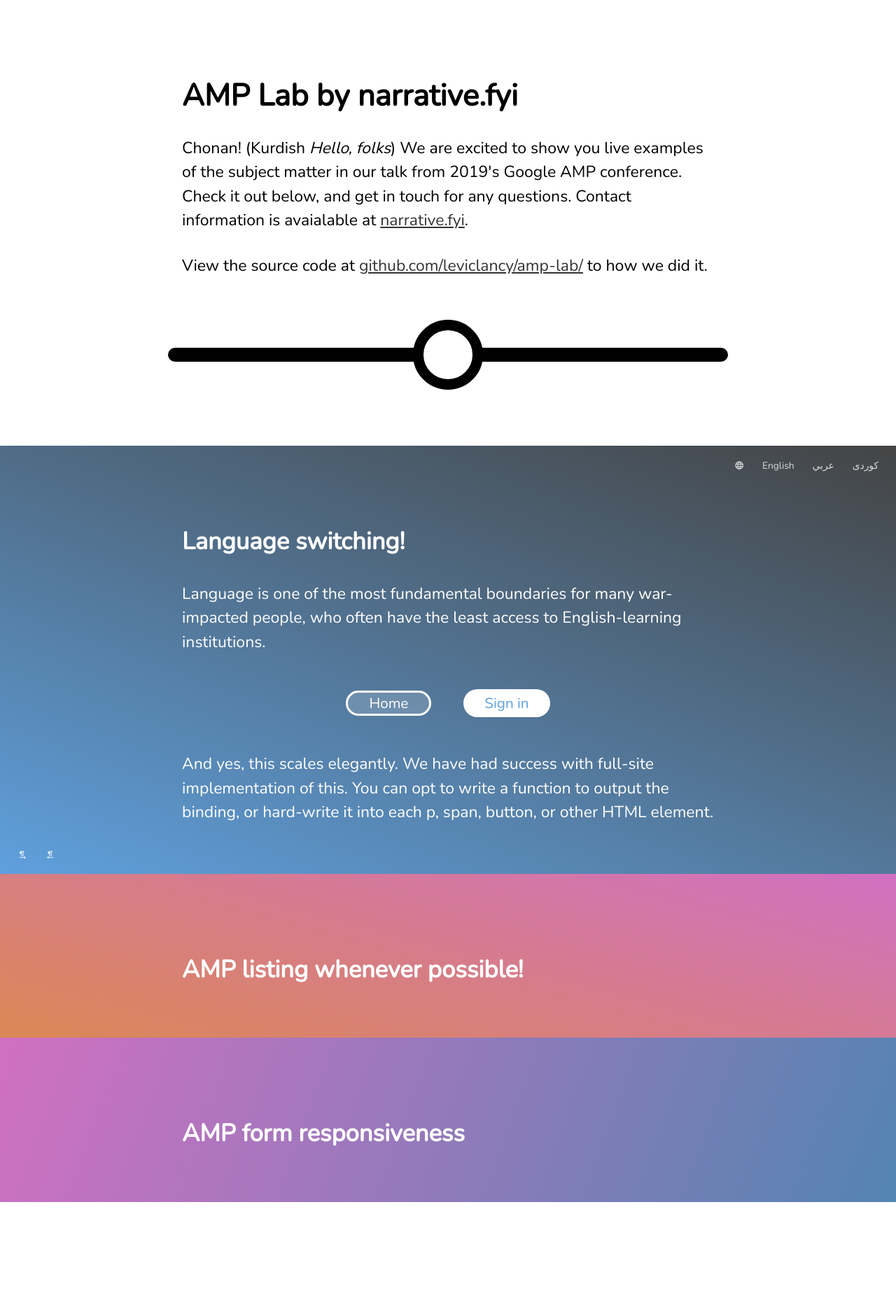
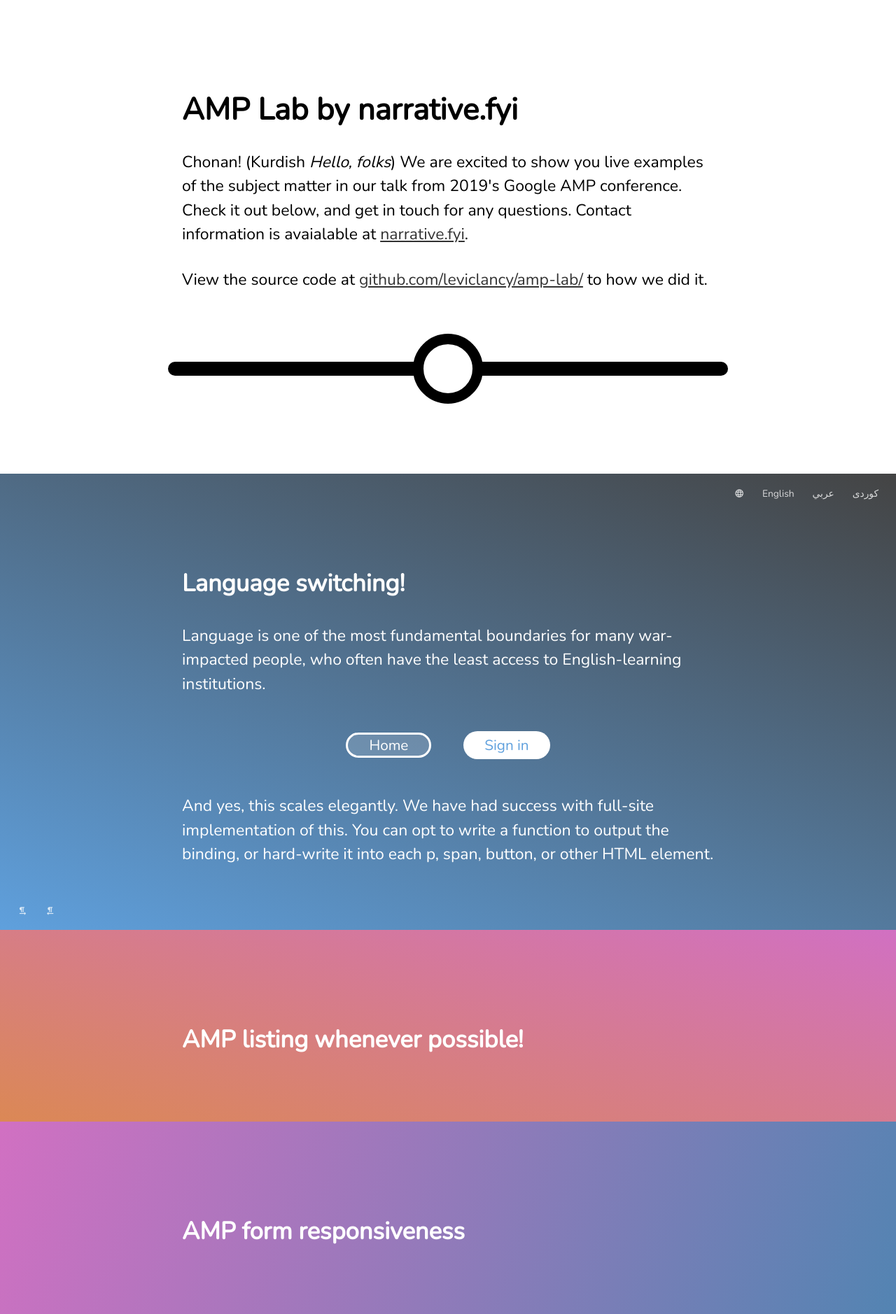
Before and after one commit to leviclancy/amp-lab, a PHP site: page / in a window 1280 px wide. Shown: the whole page at 70% size. Before the commit the page ends 1718 px from the top, so only its background shows below. Run offline with PHP 8.4, Linux system fonts and the light colour scheme; some libraries are stand-ins or nearby versions.

Commit message:
Update style.css

```diff
--- a/style.css
+++ b/style.css
@@ -41,7 +41,7 @@ h2 {
 
 #block-intro {
   background: #fff;
-  padding: 40px 0;
+  padding: 60px 0;
   color: #000;
   }
 
@@ -70,7 +70,7 @@ border-radius: 100px;
 
 #block-language-switching {
   background-image: linear-gradient(20deg, #5fa0dd, #444);
-  padding: 40px 0;
+  padding: 60px 0;
   color: #fff;
   position: relative;
   }
@@ -129,13 +129,13 @@ border-radius: 100px;
 
 #block-amp-list {
   background-image: linear-gradient(-165deg, #d170c2, #db8855);
-  padding: 40px 0;
+  padding: 60px 0;
   color: #fff;
   }
 
 #block-amp-form {
   background-image: linear-gradient(110deg, #d170c2, #5384b2);
-  padding: 40px 0;
+  padding: 60px 0;
   color: #fff;
   }
 
```
